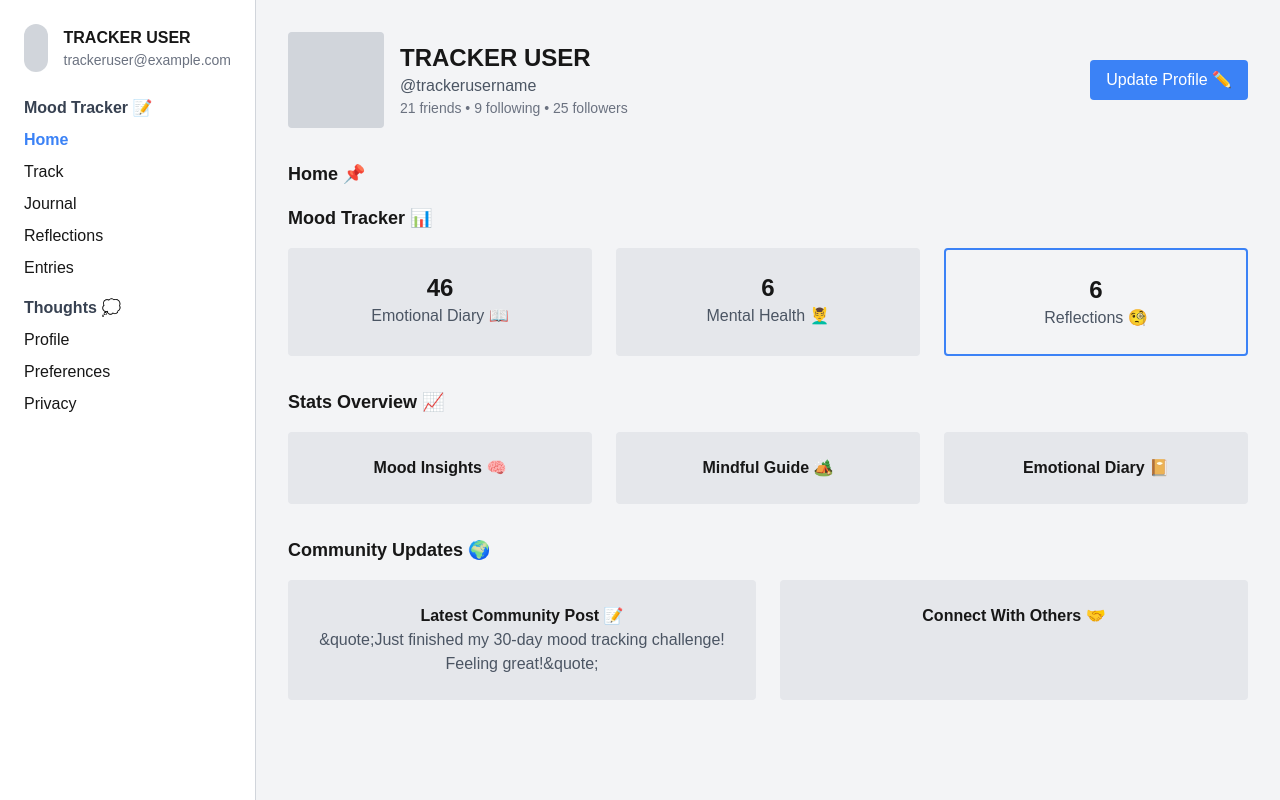
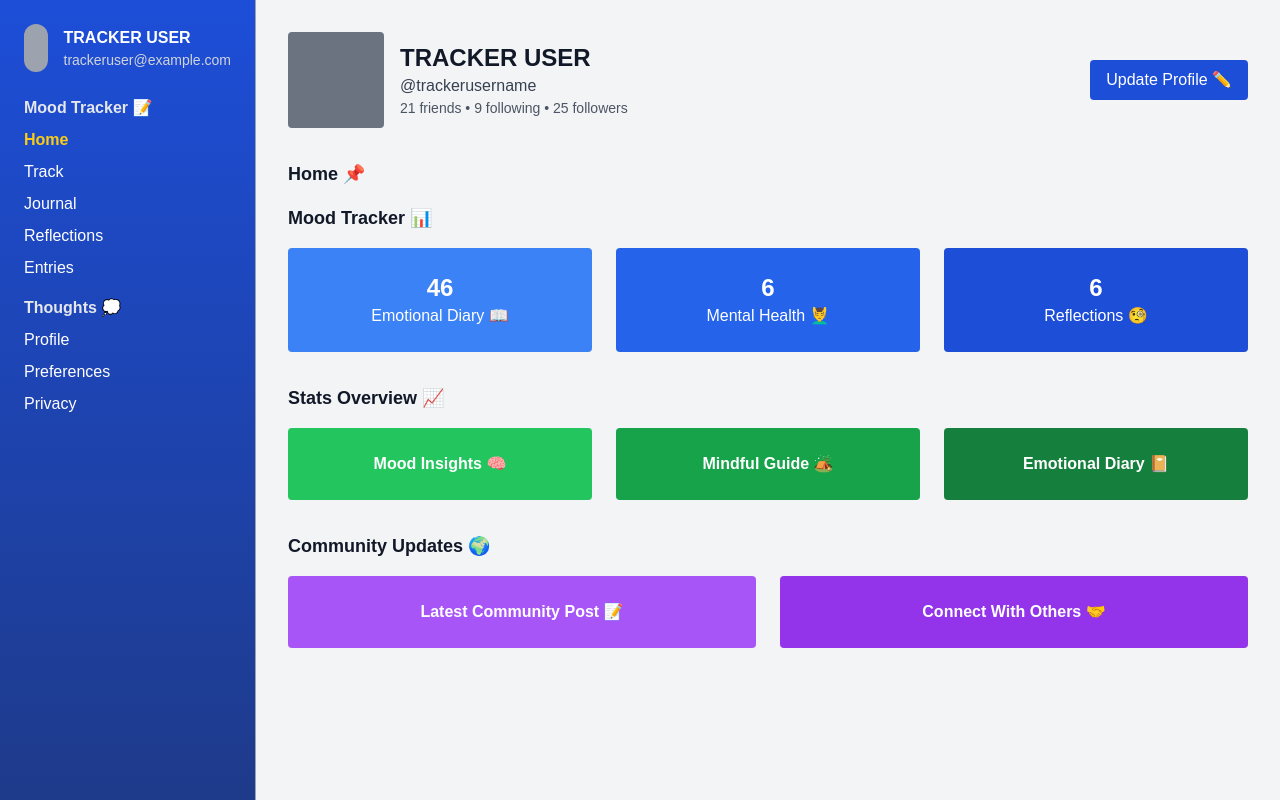
Before and after one commit to Mahfuzy/hci, a Next.js app: page / in a window 1280 px wide. Built offline with nearby package versions, Linux system fonts and the light colour scheme.

Commit message:
Enhance dashboard UI with gradient sidebar, improved text colors, and updated button styles

```diff
--- a/app/page.tsx
+++ b/app/page.tsx
@@ -9,33 +9,33 @@ const Dashboard = () => {
   return (
     <div className="flex h-screen bg-gray-100">
       {/* Sidebar */}
-      <aside className="w-64 bg-white p-6 border-r border-gray-300">
+      <aside className="w-64 bg-gradient-to-b from-blue-700 to-blue-900 text-white p-6 border-r border-gray-400">
         <div className="flex items-center mb-6">
-          <div className="w-12 h-12 bg-gray-300 rounded-full" />
+          <div className="w-12 h-12 bg-gray-400 rounded-full" />
           <div className="ml-4">
             <p className="font-bold">TRACKER USER</p>
-            <p className="text-sm text-gray-500">trackeruser@example.com</p>
+            <p className="text-sm text-gray-300">trackeruser@example.com</p>
           </div>
         </div>
         <nav>
-          <p className="font-semibold text-gray-700 mb-2">Mood Tracker 📝</p>
+          <p className="font-semibold text-gray-200 mb-2">Mood Tracker 📝</p>
           <ul className="space-y-2 mb-4">
             {["Home", "Track", "Journal", "Reflections", "Entries"].map((item) => (
               <li
                 key={item}
-                className={`cursor-pointer ${activeSection === item ? "text-blue-500 font-bold" : "hover:text-blue-500 hover:scale-105 transition-transform"}`}
+                className={`cursor-pointer ${activeSection === item ? "text-yellow-400 font-bold" : "hover:text-yellow-300 hover:scale-105 transition-transform"}`}
                 onClick={() => setActiveSection(item)}
               >
                 {item}
               </li>
             ))}
           </ul>
-          <p className="font-semibold text-gray-700 mb-2">Thoughts 💭</p>
+          <p className="font-semibold text-gray-200 mb-2">Thoughts 💭</p>
           <ul className="space-y-2">
             {["Profile", "Preferences", "Privacy"].map((item) => (
               <li
                 key={item}
-                className={`cursor-pointer ${activeSection === item ? "text-blue-500 font-bold" : "hover:text-blue-500 hover:scale-105 transition-transform"}`}
+                className={`cursor-pointer ${activeSection === item ? "text-yellow-400 font-bold" : "hover:text-yellow-300 hover:scale-105 transition-transform"}`}
                 onClick={() => setActiveSection(item)}
               >
                 {item}
@@ -50,15 +50,15 @@ const Dashboard = () => {
         {/* Profile Section */}
         <div className="flex justify-between items-center mb-8">
           <div className="flex items-center">
-            <div className="w-24 h-24 bg-gray-300 rounded" />
+            <div className="w-24 h-24 bg-gray-500 rounded" />
             <div className="ml-4">
-              <h1 className="text-2xl font-bold">TRACKER USER</h1>
-              <p className="text-gray-600">@trackerusername</p>
-              <p className="text-sm text-gray-500">21 friends • 9 following • 25 followers</p>
+              <h1 className="text-2xl font-bold text-gray-900">TRACKER USER</h1>
+              <p className="text-gray-700">@trackerusername</p>
+              <p className="text-sm text-gray-600">21 friends • 9 following • 25 followers</p>
             </div>
           </div>
           <button
-            className="px-4 py-2 bg-blue-500 text-white rounded hover:scale-105 transition-transform"
+            className="px-4 py-2 bg-blue-700 text-white rounded hover:scale-105 transition-transform"
             onClick={() => setShowProfileModal(true)}
           >
             Update Profile ✏️
@@ -74,12 +74,12 @@ const Dashboard = () => {
               <input type="email" placeholder="New Email" className="w-full p-2 border rounded mb-4" />
               <div className="flex justify-end space-x-2">
                 <button
-                  className="px-4 py-2 bg-gray-300 rounded"
+                  className="px-4 py-2 bg-gray-400 rounded"
                   onClick={() => setShowProfileModal(false)}
                 >
                   Cancel
                 </button>
-                <button className="px-4 py-2 bg-blue-500 text-white rounded">Save</button>
+                <button className="px-4 py-2 bg-blue-600 text-white rounded">Save</button>
               </div>
             </div>
           </div>
@@ -87,52 +87,46 @@ const Dashboard = () => {
 
         {/* Dynamic Section */}
         <section>
-          <h2 className="text-lg font-semibold mb-4">{activeSection} 📌</h2>
+          <h2 className="text-lg font-semibold mb-4 text-gray-900">{activeSection} 📌</h2>
           {activeSection === "Home" && (
             <div>
-              <h2 className="text-lg font-semibold mb-4">Mood Tracker 📊</h2>
+              <h2 className="text-lg font-semibold mb-4 text-gray-900">Mood Tracker 📊</h2>
               <div className="grid grid-cols-3 gap-6 mb-8">
-                <div className="p-6 bg-gray-200 text-center rounded hover:scale-105 transition-transform cursor-pointer">
-                  <p className="text-2xl font-bold">46</p>
-                  <p className="text-gray-600">Emotional Diary 📖</p>
+                <div className="p-6 bg-blue-500 text-center rounded hover:scale-105 transition-transform cursor-pointer">
+                  <p className="text-2xl font-bold text-white">46</p>
+                  <p className="text-white">Emotional Diary 📖</p>
                 </div>
-                <div className="p-6 bg-gray-200 text-center rounded hover:scale-105 transition-transform cursor-pointer">
-                  <p className="text-2xl font-bold">6</p>
-                  <p className="text-gray-600">Mental Health 💆‍♂️</p>
+                <div className="p-6 bg-blue-600 text-center rounded hover:scale-105 transition-transform cursor-pointer">
+                  <p className="text-2xl font-bold text-white">6</p>
+                  <p className="text-white">Mental Health 💆‍♂️</p>
                 </div>
-                <div className="p-6 border-2 border-blue-500 text-center rounded hover:scale-105 transition-transform cursor-pointer">
-                  <p className="text-2xl font-bold">6</p>
-                  <p className="text-gray-600">Reflections 🧐</p>
+                <div className="p-6 bg-blue-700 text-center rounded hover:scale-105 transition-transform cursor-pointer">
+                  <p className="text-2xl font-bold text-white">6</p>
+                  <p className="text-white">Reflections 🧐</p>
                 </div>
               </div>
-
-              <h2 className="text-lg font-semibold mb-4">Stats Overview 📈</h2>
+              <h2 className="text-lg font-semibold mb-4 text-gray-900">Stats Overview 📈</h2>
               <div className="grid grid-cols-3 gap-6 mb-8">
-                <div className="p-6 bg-gray-200 text-center rounded hover:scale-105 transition-transform cursor-pointer">
-                  <p className="font-semibold">Mood Insights 🧠</p>
+                <div className="p-6 bg-green-500 text-center rounded hover:scale-105 transition-transform cursor-pointer">
+                  <p className="font-semibold text-white">Mood Insights 🧠</p>
                 </div>
-                <div className="p-6 bg-gray-200 text-center rounded hover:scale-105 transition-transform cursor-pointer">
-                  <p className="font-semibold">Mindful Guide 🏕️</p>
+                <div className="p-6 bg-green-600 text-center rounded hover:scale-105 transition-transform cursor-pointer">
+                  <p className="font-semibold text-white">Mindful Guide 🏕️</p>
                 </div>
-                <div className="p-6 bg-gray-200 text-center rounded hover:scale-105 transition-transform cursor-pointer">
-                  <p className="font-semibold">Emotional Diary 📔</p>
+                <div className="p-6 bg-green-700 text-center rounded hover:scale-105 transition-transform cursor-pointer">
+                  <p className="font-semibold text-white">Emotional Diary 📔</p>
                 </div>
               </div>
-
-              <h2 className="text-lg font-semibold mb-4">Community Updates 🌍</h2>
+              <h2 className="text-lg font-semibold mb-4 text-gray-900">Community Updates 🌍</h2>
               <div className="grid grid-cols-2 gap-6">
-                <div className="p-6 bg-gray-200 text-center rounded hover:scale-105 transition-transform cursor-pointer">
-                  <p className="font-semibold">Latest Community Post 📝</p>
-                  <p className="text-gray-600">&quote;Just finished my 30-day mood tracking challenge! Feeling great!&quote;</p>
+                <div className="p-6 bg-purple-500 text-center rounded hover:scale-105 transition-transform cursor-pointer">
+                  <p className="font-semibold text-white">Latest Community Post 📝</p>
                 </div>
-                <div className="p-6 bg-gray-200 text-center rounded hover:scale-105 transition-transform cursor-pointer">
-                  <p className="font-semibold">Connect With Others 🤝</p>
+                <div className="p-6 bg-purple-600 text-center rounded hover:scale-105 transition-transform cursor-pointer">
+                  <p className="font-semibold text-white">Connect With Others 🤝</p>
                 </div>
               </div>
             </div>
-          )}
-          {activeSection !== "Home" && (
-            <p className="text-gray-600">You are now viewing the {activeSection} section.</p>
           )}
         </section>
       </main>
```
